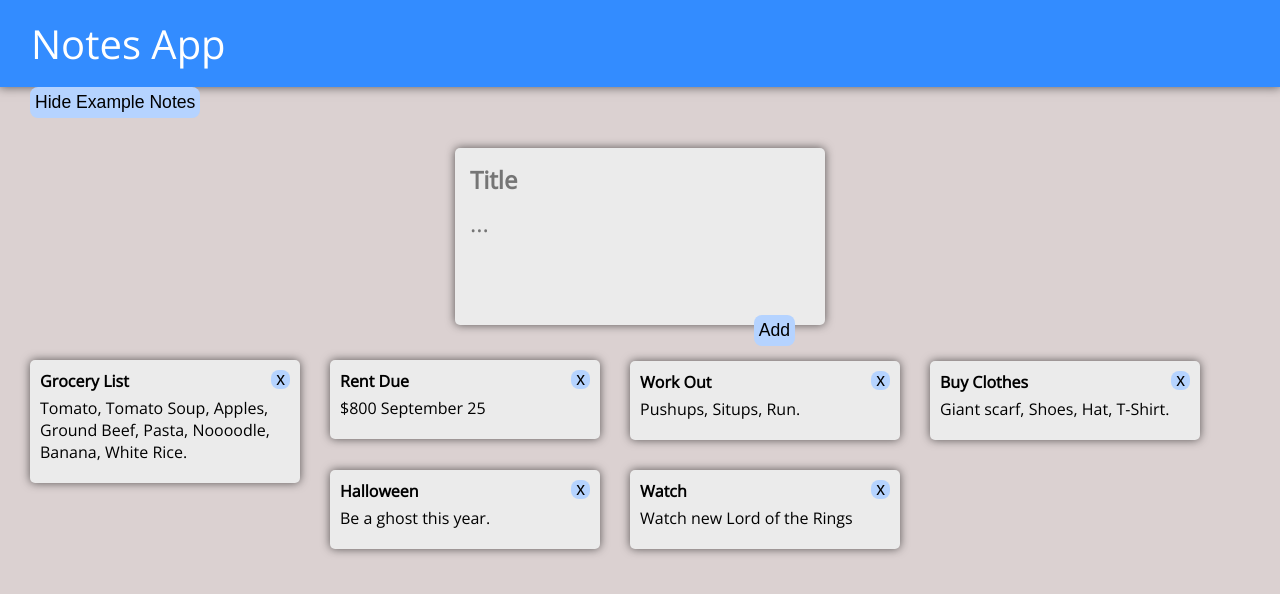
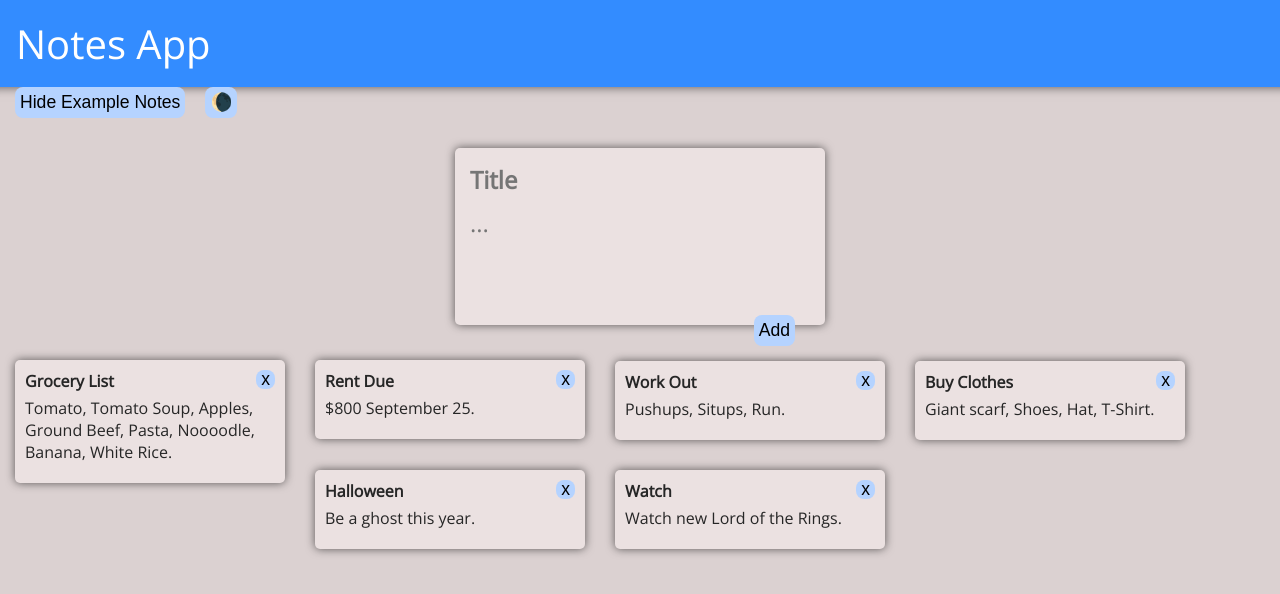
Before and after one commit to JustinRoesner/notes-app, a React (Create React App) app: page / in a window 1280 px wide. Both pictures are taken after a click on the button "Show Example Notes". Shown: the top 594 px of the page. Built offline with nearby package versions, Linux system fonts and the light colour scheme.

Commit message:
add light and dark mode button

```diff
--- a/package.json
+++ b/package.json
@@ -9,6 +9,7 @@
     "react": "^18.2.0",
     "react-dom": "^18.2.0",
     "react-scripts": "5.0.1",
+    "sass": "^1.55.0",
     "web-vitals": "^2.1.4"
   },
   "scripts": {
--- a/public/index.html
+++ b/public/index.html
@@ -31,7 +31,7 @@
       rel="stylesheet"
     />
     <!-- css style sheet -->
-    <link rel="stylesheet" href="styles.css" />
+    <!-- <link rel="stylesheet" href="styles.css" /> -->
   </head>
   <body>
     <noscript>You need to enable JavaScript to run this app.</noscript>
--- a/src/components/App.jsx
+++ b/src/components/App.jsx
@@ -1,13 +1,16 @@
 import React, { useState } from "react";
 import Header from "./Header";
 import Note from "./Note";
-import notesArray from "../notesArray"; //example importing an array
+import notesArray from "../data/notesArray"; //example importing an array
 import CreateNoteForm from "./CreateNoteForm";
+import DarkModeToggle from "./DarkModeToggle";
+import "../css/styles.scss";
 
-function App() {
+const App = () => {
   const [showExample, setShowExample] = useState(false);
   const [notes, setNotes] = useState([]);
   const [arrayNotes, setArrayNotes] = useState([...notesArray]);
+  const [theme, setTheme] = useState("light");
 
   const addNote = (newNote) => {
     setNotes((prevNotes) => {
@@ -43,7 +46,8 @@ function App() {
   };
 
   return (
-    <div>
+    <div className={theme}>
+      <div className="background">
         <Header />
 
         <div style={{ display: "flex" }}>
@@ -53,6 +57,7 @@ function App() {
           >
             {showExample ? "Hide Example Notes" : "Show Example Notes"}
           </button>
+          <DarkModeToggle theme={theme} setTheme={setTheme} />
         </div>
 
         <CreateNoteForm onAdd={addNote} />
@@ -81,7 +86,8 @@ function App() {
           );
         })}
       </div>
+    </div>
   );
-}
+};
 
 export default App;
--- a/src/components/CreateNoteForm.jsx
+++ b/src/components/CreateNoteForm.jsx
@@ -1,6 +1,6 @@
 import React, { useState, useRef } from "react";
 
-function CreateNoteForm(props) {
+const CreateNoteForm = (props) => {
   const inputTitle = useRef(null);
 
   const [note, setNote] = useState({
@@ -8,7 +8,7 @@ function CreateNoteForm(props) {
     text: "",
   });
 
-  function handleChange(e) {
+  const handleChange = (e) => {
     const { name, value } = e.target;
 
     setNote((prevNote) => {
@@ -17,24 +17,24 @@ function CreateNoteForm(props) {
         [name]: value,
       };
     });
-  }
+  };
 
-  function submitNote(e) {
+  const submitNote = (e) => {
     e.preventDefault();
 
     props.onAdd(note);
     setNote(() => {
       return { title: "", text: "" };
     });
-  }
+  };
 
-  function handleKeypress(e) {
+  const handleKeypress = (e) => {
     //submitNote if enter is pressed
     if (e.key === "Enter") {
       inputTitle.current.focus();
       submitNote();
     }
-  }
+  };
 
   return (
     <div>
@@ -64,6 +64,6 @@ function CreateNoteForm(props) {
       </form>
     </div>
   );
-}
+};
 
 export default CreateNoteForm;
--- /dev/null
+++ b/src/components/DarkModeToggle.jsx
@@ -0,0 +1,29 @@
+import React, { useState } from "react";
+
+const DarkModeToggle = (props) => {
+  const { theme, setTheme } = props;
+  const [isLightMode, setIsLightMode] = useState(true);
+
+  const handleClick = () => {
+    console.log("hi");
+    setIsLightMode(!isLightMode);
+
+    if (theme == "light") {
+      setTheme("dark");
+    } else {
+      setTheme("light");
+    }
+  };
+
+  return (
+    <button
+      onClick={() => {
+        handleClick(isLightMode);
+      }}
+    >
+      {isLightMode ? "🌘" : "🌞"}
+    </button>
+  );
+};
+
+export default DarkModeToggle;
--- a/src/components/Header.jsx
+++ b/src/components/Header.jsx
@@ -1,11 +1,11 @@
 import React from "react";
 
-function Header() {
+const Header = () => {
   return (
     <header>
       <h1>Notes App</h1>
     </header>
   );
-}
+};
 
 export default Header;
--- a/src/components/Note.jsx
+++ b/src/components/Note.jsx
@@ -1,9 +1,9 @@
 import React from "react";
 
-function Note(props) {
-  function handleClick() {
+const Note = (props) => {
+  const handleClick = () => {
     props.onDelete(props.id);
-  }
+  };
 
   return (
     <div className="note">
@@ -14,6 +14,6 @@ function Note(props) {
       <p>{props.text}</p>
     </div>
   );
-}
+};
 
 export default Note;
--- /dev/null
+++ b/src/css/styles.scss
@@ -0,0 +1,202 @@
+$light-header-h1-color: white; //header, h1 = color
+$light-header-background: rgb(51, 140, 255); //header = background
+$light-background: rgb(219, 209, 209); //body, form, textarea = background
+$light-card-background: rgb(235, 225, 225); //body, form, textarea = background
+$light-boxshadow: 0 0 10px 0 rgba(0, 0, 0, 0.599); //header, form, .note = box-shadow
+$light-p-color: rgb(38, 38, 38); //p color
+$light-button-background: rgb(181, 211, 255); //button = background
+$light-hover-background: rgb(180, 179, 179); //hover = background
+
+$dark-header-h1-color: #ffcaca; //header, h1 = color
+$dark-header-background: #493561; //header = background
+$dark-background: #251b37; //body, form, textarea = background
+// $dark-card-background: rgb(17, 16, 16); //body, form, textarea = background
+$dark-card-background: rgb(17, 5, 24); //body, form, textarea = background
+$dark-boxshadow: 0 0 10px 0 #5a4376; //header, form, .note = box-shadow
+$dark-p-color: #deced1; //p color
+$dark-button-background: rgb(131, 87, 131); //button = background
+$dark-hover-background: #ffcaca; //hover = background
+
+.light {
+  .background {
+    background: $light-background;
+    height: 120vh;
+  }
+
+  button {
+    background: $light-button-background;
+  }
+
+  header {
+    background: $light-header-background;
+  }
+
+  h1 {
+    color: $light-header-h1-color;
+  }
+
+  .note h1 {
+    color: $light-p-color;
+  }
+
+  header,
+  form,
+  .note {
+    box-shadow: $light-boxshadow;
+  }
+
+  input,
+  textarea,
+  .note {
+    background: $light-background;
+    color: $light-p-color;
+  }
+
+  p {
+    color: $light-p-color;
+  }
+
+  button:hover {
+    background: $light-hover-background;
+  }
+
+  textarea,
+  form,
+  input,
+  .note {
+    background: $light-card-background;
+  }
+}
+
+.dark {
+  .background {
+    background: $dark-background;
+    height: 120vh;
+  }
+
+  button {
+    background: $dark-button-background;
+  }
+
+  header {
+    background: $dark-header-background;
+  }
+
+  h1 {
+    color: $dark-header-h1-color;
+  }
+
+  .note h1 {
+    color: $dark-p-color;
+  }
+
+  header,
+  form,
+  .note {
+    box-shadow: $dark-boxshadow;
+  }
+
+  input,
+  textarea,
+  .note {
+    background: $dark-background;
+    color: $dark-p-color;
+  }
+
+  input::placeholder,
+  textarea::placeholder {
+    color: $dark-p-color;
+  }
+
+  button:hover {
+    background: $dark-hover-background;
+  }
+
+  textarea,
+  form,
+  input,
+  .note {
+    background: $dark-card-background;
+  }
+}
+
+* {
+  padding: 0;
+  margin: 0;
+}
+
+html {
+  font-family: "Open Sans", sans-serif;
+}
+
+body {
+  padding: 0;
+  margin: 0;
+}
+
+header {
+  margin: auto -16px;
+  padding: 16px 32px;
+}
+
+header h1 {
+  font-weight: 250;
+  font-size: 2.5em;
+}
+
+form {
+  position: relative;
+  width: 350px;
+  margin: 30px auto 20px auto;
+  border-radius: 5px;
+  padding: 10px;
+}
+
+.inputTitle {
+  font-weight: bold;
+}
+
+input,
+textarea {
+  width: 100;
+  border: none;
+  outline: none;
+  padding: 5px;
+  font-size: 1.5em;
+  font-family: inherit;
+  resize: none;
+}
+
+.note {
+  border-radius: 5px;
+  padding: 10px;
+  width: 250px;
+  margin: 15px;
+  float: left;
+}
+
+.note h1 {
+  font-size: 1em;
+  margin-bottom: 5px;
+}
+
+.note p {
+  font-size: 1em;
+  margin-bottom: 10px;
+  white-space: pre-wrap;
+  word-wrap: break-word;
+}
+
+button {
+  font-size: 1.1em;
+  border: none;
+  float: right;
+  margin-right: 20px;
+  padding: 5px 5px 5px 5px;
+  border-radius: 8px;
+}
+
+.deleteButton {
+  margin-right: 0px;
+  line-height: 0.5em;
+}
--- a/src/notesArray.js
+++ b/src/data/notesArray.js
@@ -7,7 +7,7 @@ let notesArray = [
   {
     key: 2,
     title: "Rent Due",
-    text: "$800 September 25",
+    text: "$800 September 25.",
   },
   {
     key: 3,
@@ -27,7 +27,7 @@ let notesArray = [
   {
     key: 6,
     title: "Watch",
-    text: "Watch new Lord of the Rings",
+    text: "Watch new Lord of the Rings.",
   },
 ];
 
```
Also changed, not shown: 1 other file (tests, documents, lock files or other folders). Lines whose indentation alone changed are shown as unchanged.
